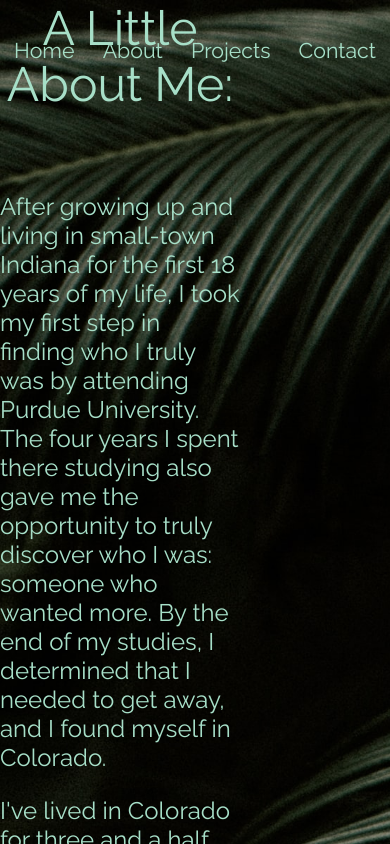
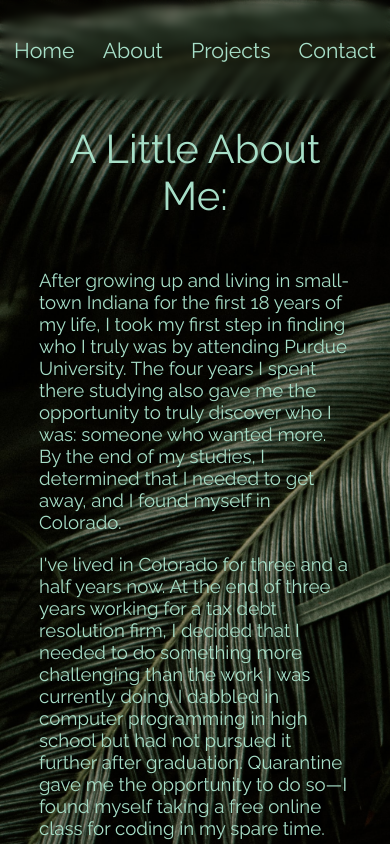
Before and after one commit to brookecm28/bcm-portfolio, a React (Create React App) app: page /#/about in a window 390 px wide. Shown: the top 844 px of the page. Built offline with nearby package versions, Linux system fonts and the light colour scheme.

Commit message:
about section responsive design

```diff
--- a/src/App.css
+++ b/src/App.css
@@ -47,6 +47,7 @@ h3 {
   color: #a7dfc8;
   /* border-right: 1pt solid #B7D1DA */
   font-family: 'Raleway', sans-serif;
+  z-index: 3;
 }
 
 .bar {
@@ -262,6 +263,12 @@ h3 {
   .top-title {
     margin-top: 150px;
   }
+  .para {
+    font-size: 17pt;
+  }
+  .about-me {
+    width: 85%;
+  }
 }
 
 @media (max-width: 1250px) {
@@ -304,6 +311,12 @@ h3 {
     width: 425px;
     padding: 0;
   }
+  .about-me {
+    width: 80%;
+  }
+  .about-title {
+    margin-bottom: 50px !important;
+  }
 }
 
 @media (max-width: 800px) {
@@ -311,6 +324,25 @@ h3 {
     flex-direction: column-reverse;
   }
   .headshot {
+    margin-bottom: 20px;
+  }
+  .stack {
+    height: 102px;
+  }
+  .top-stack {
+    height: 82px;
+  }
+  .bottom-sub {
+    margin-bottom: 20px;
+  }
+  .para {
+    font-size: 15pt;
+  }
+}
+
+@media (max-width: 700px) {
+  .para {
+    font-size: 14pt;
     margin-bottom: 20px;
   }
 }
@@ -327,6 +359,7 @@ h3 {
     width: 100vw !important;
     height: 100px;
     position: fixed;
+    backdrop-filter: blur(4px);
   }
   .bar {
     flex-direction: row;
@@ -334,10 +367,49 @@ h3 {
     margin: 0;
     width: 100%;
   }
+  .landing.projects.contact {
+    margin-top: 100px;
+    z-index: 0;
+    min-width: 100vw;
+  }
+  .about {
+    margin-top: 100px;
+    z-index: 0;
+    min-width: 100vw !important;
+    max-width: 100vw !important;
+    min-height: calc(100vh - 100px);
+  }
+  .projects{
+    margin-top: 100px;
+    z-index: 0;
+    min-width: 100vw;
+  }
+  .contact {
+    margin-top: 100px;
+    z-index: 0;
+    min-width: 100vw;
+    min-height: calc(100vh - 100px);
+  }
 }
 
 @media (max-width: 450px) {
   .nav-item {
     font-size: 16pt;
   }
+  .line-title {
+    font-size: 32pt;
+  }
+  li {
+    font-size: 16pt;
+  }
+  .stack-list {
+    font-size: 14pt;
+  }
+  .stack-sub {
+    width: 350px;
+  }
+  .about-title {
+    margin-top: 25px;
+    font-size: 30pt;
+  }
 }
--- a/src/Components/About.js
+++ b/src/Components/About.js
@@ -14,7 +14,7 @@ function About() {
                     challenging than the work I was currently doing. I dabbled in computer programming in high school but had not pursued it further after graduation.
                     Quarantine gave me the opportunity to do so—I found myself taking a free online class for coding in my spare time.
                 </p>
-                <p className='para'>
+                <p className='para bottom-sub'>
                     A little taste was all it took for me to fall in love with coding. I felt like I'd finally discovered what I was meant to do. So, I took the plunge and enrolled in
                     DevMountain's Web Development program. After 13 simultaneously long and short weeks, I've graduated and am ready to show the world who the real Brooke Miller is.
                 </p>
--- a/src/Components/Landing.js
+++ b/src/Components/Landing.js
@@ -23,7 +23,7 @@ function Landing() {
             </div>
 
             <div className='stack-container'>
-                <div className='stack'>
+                <div className='stack top-stack'>
                     <div className='stack-sub'>
                         <p className='stack-list'>HTML</p>
                         <p className='stack-list line'>|</p>
@@ -53,7 +53,7 @@ function Landing() {
                         <p className='stack-list'>Nodemailer.js</p>
                         <p className='stack-list line last'>|</p>
                     </div>
-                    <div className='stack-sub'>
+                    <div className='stack-sub bottom-sub'>
                         <p className='stack-list'>Figma</p>
                         <p className='stack-list line'>|</p>
                         <p className='stack-list'>Excalidraw</p>
```
